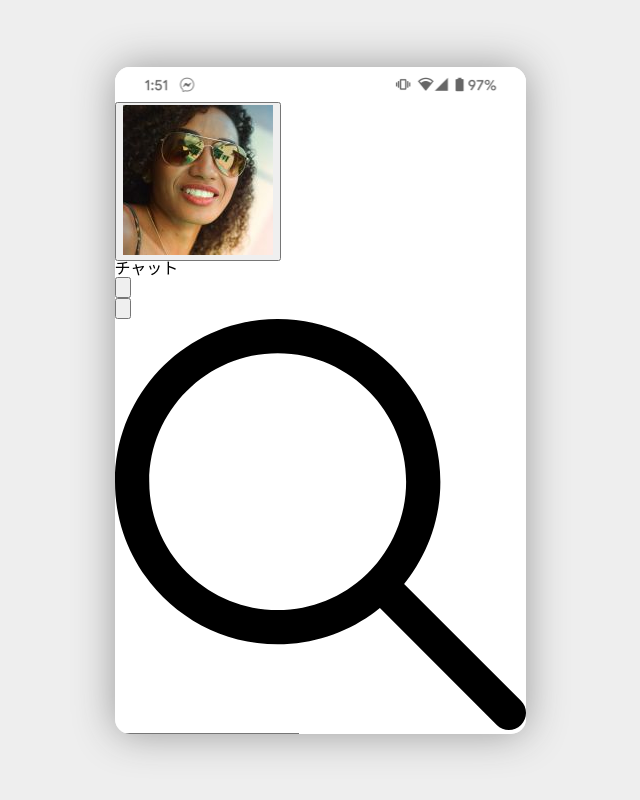
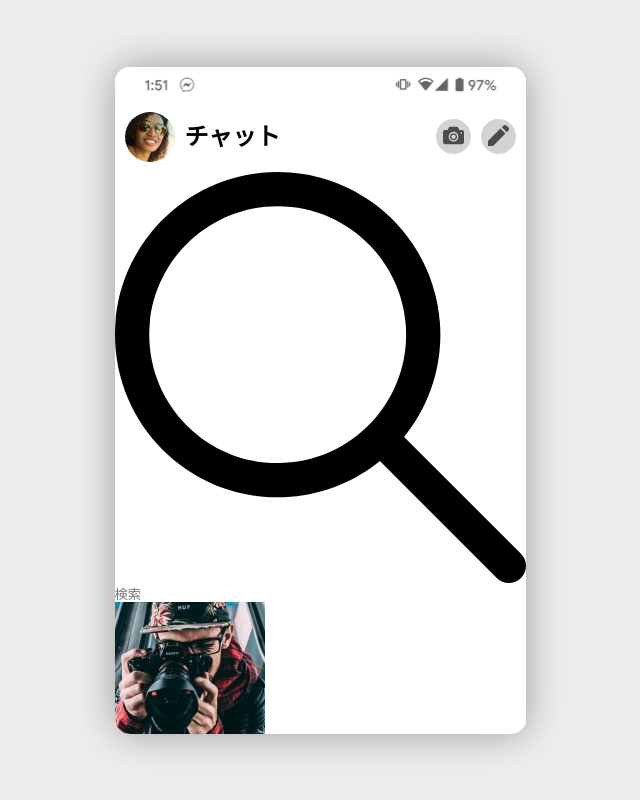
Before and after one commit to qsat/bc_html_2020, a website: page public/progfay/index.html in a window 1280 px wide. Shown: the whole page, without its empty margins (320-960 px from the left). Drawn offline with nearby package versions, Linux system fonts and the light colour scheme.

Commit message:
feat(/progfay): apply style for header

```diff
--- a/public/progfay/index.css
+++ b/public/progfay/index.css
@@ -1,3 +1,67 @@
 @charset "utf-8";
 
 /* CSS */
+
+* {
+    padding: 0;
+    margin: 0;
+    border: none;
+    outline: none;
+    appearance: none;
+    -webkit-appearance: none;
+}
+
+#app-header {
+    width: 100%;
+    height: 50px;
+    display: flex;
+    justify-content: space-between;
+    align-items: center;
+    margin: 10px 0;
+    padding: 0 10px;
+    box-sizing: border-box;
+    box-shadow: rgba(0, 0, 0, 0.2);
+}
+
+.page-title {
+    margin-left: 10px;
+    order: 2;
+    flex: auto;
+    font-size: 24px;
+    font-weight: bold;
+}
+
+.profile-avatar-button {
+    width: 50px;
+    height: 50px;
+    order: 1;
+    border-radius: 50%;
+    overflow: hidden;
+}
+
+.post-message-actions {
+    order: 3;
+    display: flex;
+    justify-content: center;
+    align-items: center;
+}
+
+.post-movie,
+.post-message {
+    width: 35px;
+    height: 35px;
+    margin-left: 10px;
+    border-radius: 50%;
+    overflow: hidden;
+    background: lightgray;
+}
+
+.icon {
+    width: 60%;
+    height: 60%;
+}
+
+.avatar {
+    width: 100%;
+    height: 100%;
+}
--- a/public/progfay/index.html
+++ b/public/progfay/index.html
@@ -10,7 +10,7 @@
             href="https://cdnjs.cloudflare.com/ajax/libs/meyer-reset/2.0/reset.css">
         <!-- CSSの読み込み -->
         <link rel="stylesheet" href="../frame.css">
-        <link rel="stylesheet" href="./index.css">
+        <link rel="stylesheet" href="/progfay/index.css">
     </head>
 
     <body>
@@ -20,21 +20,21 @@
 
             <!-- マークアップここから -->
             <header id="app-header">
-                <button class="profile-icon-button">
-                    <img src="/images/avatars/a1.jpg" alt="プロフィールアイコン">
+                <h1 class="page-title">チャット</h1>
+
+                <button class="profile-avatar-button">
+                    <img src="/images/avatars/a1.jpg" alt="プロフィールアイコン" class="avatar">
                 </button>
-
-                <h1 class="page-title">チャット</h1>
 
                 <ul class="post-message-actions">
                     <li>
                         <button class="post-movie">
-                            <img src="/images/icons/camera.svg" alt="動画を撮影する">
+                            <img src="/images/icons/camera.svg" alt="動画を撮影する" class="icon">
                         </button>
                     </li>
                     <li>
                         <button class="post-message">
-                            <img src="/images/icons/pen.svg" alt="新規メッセージを作成する">
+                            <img src="/images/icons/pen.svg" alt="新規メッセージを作成する" class="icon">
                         </button>
                     </li>
                 </ul>
```
